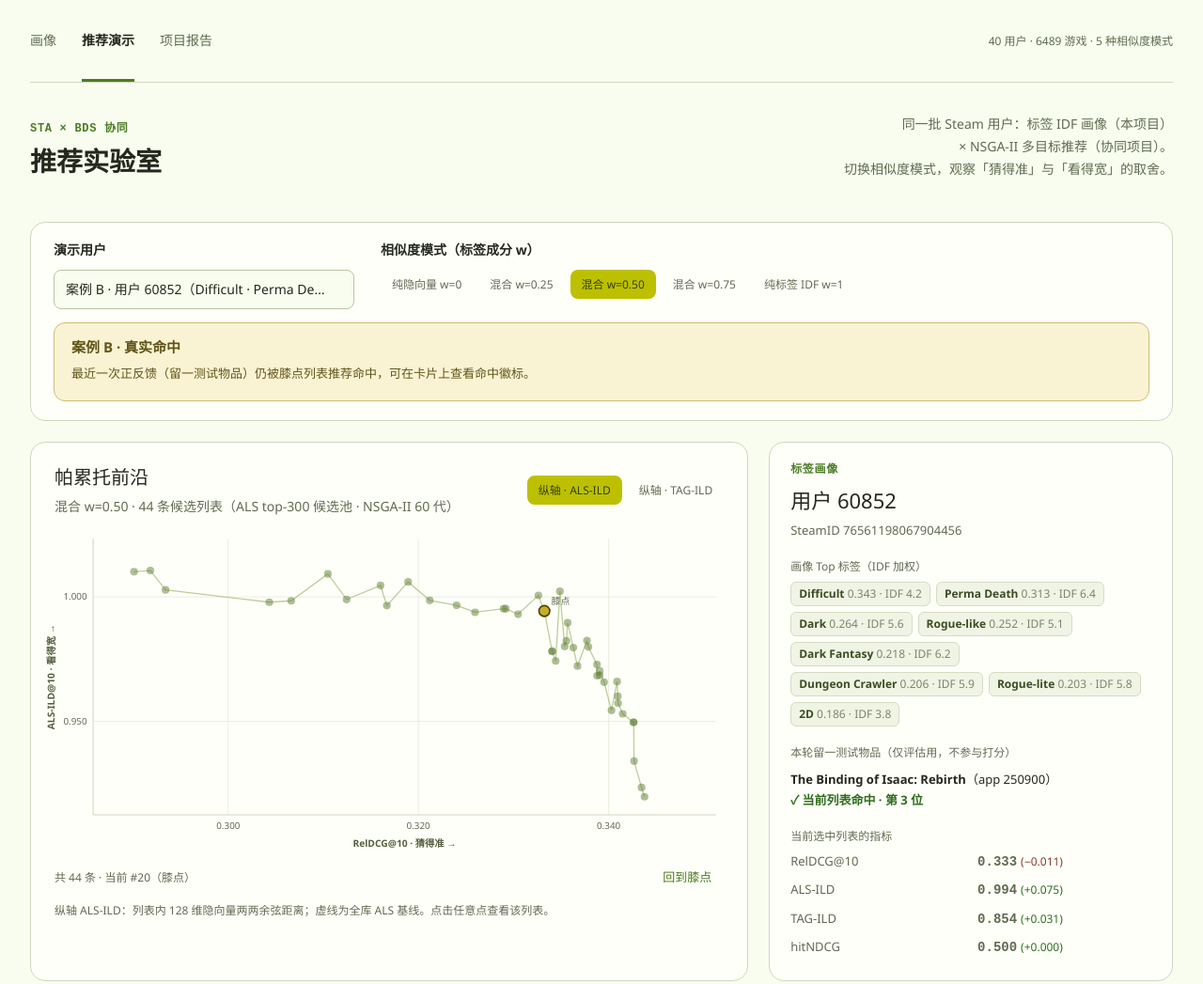
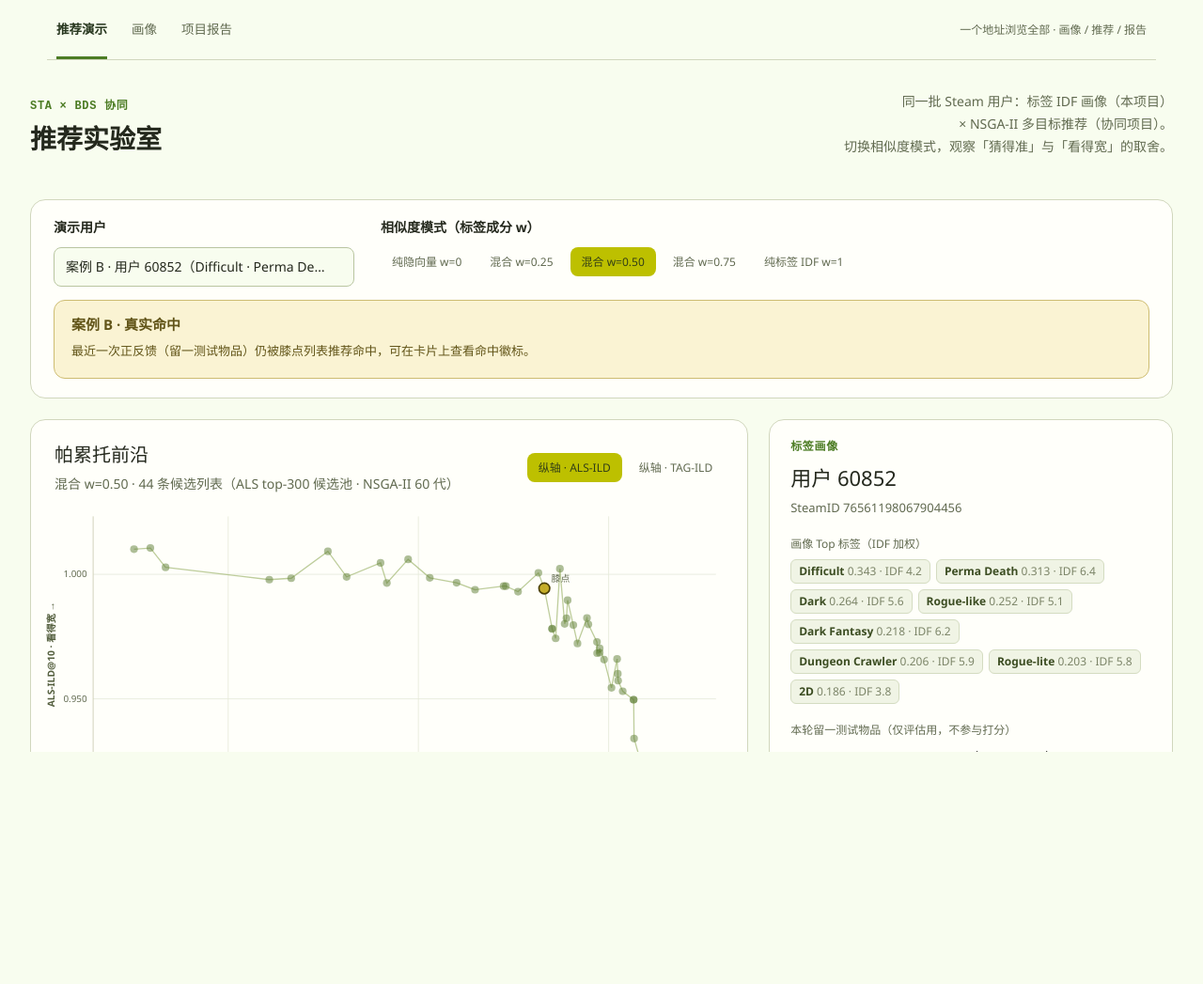
Before and after one commit to hanjiusi/steam_combnation_programme, a website: page docs/index.html in a window 1280 px wide. Shown: the top 1047 px of the page at 94% size. After the commit the page ends 800 px from the top, so only its background shows below. Drawn offline with Linux system fonts and the light colour scheme.

Commit message:
统一入口:推荐与画像合并为双标签主页(iframe嵌入+hash直达),推荐内容独立为reco.html

```diff
--- a/docs/index.html
+++ b/docs/index.html
@@ -2,86 +2,62 @@
 <html lang="zh-CN" data-theme="lemonade">
 <head>
   <meta charset="utf-8"><meta name="viewport" content="width=device-width,initial-scale=1">
-  <meta name="theme-color" content="#f5f9e8"><meta name="description" content="画像与推荐协同演示：比较 ALS 隐向量与标签 IDF 相似度下的多目标推荐前沿。">
-  <title>推荐实验室 · 画像 × 推荐协同</title>
+  <meta name="theme-color" content="#f5f9e8">
+  <meta name="description" content="Steam 画像 × 推荐协同演示站：一个地址浏览标签画像、多目标推荐与项目报告。">
+  <title>Steam 画像 × 推荐 · 协同演示站</title>
   <link rel="icon" href="favicon.svg" type="image/svg+xml">
-  <link rel="stylesheet" href="lemonade-components.css"><link rel="stylesheet" href="styles.css"><link rel="stylesheet" href="reco.css">
-  <script src="reco.js" type="module"></script>
+  <link rel="stylesheet" href="lemonade-components.css"><link rel="stylesheet" href="styles.css">
+  <style>
+    html,body{height:100%;margin:0}
+    body{display:flex;flex-direction:column;background:var(--bg,#f5f9e8);color:var(--ink,#293820);font:15px/1.6 "Microsoft YaHei","Segoe UI","PingFang SC",sans-serif}
+    .site-header{display:flex;align-items:center;gap:32px;height:64px;flex:0 0 auto;max-width:1180px;width:100%;margin:0 auto;border-bottom:1px solid var(--line,#d1d7bd);padding:0 10px}
+    .header-nav{display:flex;gap:26px;height:100%;align-items:center;font-size:13.5px}
+    .header-nav a{text-decoration:none;color:var(--muted,#667052);display:flex;align-items:center;height:100%;position:relative}
+    .header-nav a.current{color:var(--ink,#293820);font-weight:650}
+    .header-nav a.current:after{content:"";position:absolute;height:3px;background:var(--mint,#4c7c24);bottom:0;width:100%}
+    .header-meta{margin-left:auto;font-size:12px;color:var(--muted,#667052);white-space:nowrap}
+    main{flex:1;min-height:0}
+    main iframe{width:100%;height:100%;border:0;display:block}
+    @media(max-width:760px){.site-header{gap:16px;padding:0 16px}.header-meta{display:none}}
+  </style>
 </head>
 <body>
-  <a class="skip-link" href="#main">跳到主要内容</a>
-  <header class="site-header wrap">
-    <nav class="header-nav" aria-label="页面导航"><a href="profile.html">画像</a><a href="./" class="current">推荐演示</a><a href="report.html">项目报告</a></nav>
-    <div class="header-meta"><span id="reco-status">正在检查实验数据</span></div>
+  <header class="site-header">
+    <nav class="header-nav" aria-label="页面导航" role="tablist">
+      <a href="#reco" data-tab-link="reco" role="tab" aria-selected="true">推荐演示</a>
+      <a href="#profile" data-tab-link="profile" role="tab" aria-selected="false">画像</a>
+      <a href="report.html">项目报告</a>
+    </nav>
+    <div class="header-meta">一个地址浏览全部 · 画像 / 推荐 / 报告</div>
   </header>
-  <main class="wrap" id="main">
-    <section class="intro" aria-labelledby="intro-title">
-      <div class="intro-copy">
-        <div><p class="eyebrow">STA × BDS 协同</p><h1 id="intro-title">推荐实验室</h1></div>
-        <p class="intro-description">同一批 Steam 用户：标签 IDF 画像（本项目）<br>× NSGA-II 多目标推荐（协同项目）。<br>切换相似度模式，观察「猜得准」与「看得宽」的取舍。</p>
-      </div>
-    </section>
-
-    <section id="error-panel" class="error-panel" hidden role="alert"><span aria-hidden="true">!</span><div><strong id="error-title">推荐数据加载失败</strong><p id="error-message"></p></div></section>
-
-    <section class="panel card controls-card" aria-label="演示控制">
-      <div class="control-grid">
-        <div><label class="control-label" for="user-select">演示用户</label><select id="user-select" class="select" aria-label="选择演示用户"></select></div>
-        <div><span class="control-label" id="mode-label">相似度模式（标签成分 w）</span><div id="mode-tabs" class="filter-tabs" role="tablist" aria-labelledby="mode-label"></div></div>
-      </div>
-      <div id="case-banner" class="scope-banner" hidden aria-live="polite"><strong id="case-title"></strong><p id="case-message"></p></div>
-    </section>
-
-    <div class="reco-grid">
-      <section class="panel card" aria-labelledby="pareto-title">
-        <div class="section-heading">
-          <div><h2 id="pareto-title">帕累托前沿</h2><p id="pareto-caption">每个点是一条 Top-10 列表。</p></div>
-          <div class="yaxis-toggle" role="group" aria-label="纵轴指标">
-            <button type="button" class="filter-tab yaxis" data-axis="als">纵轴 · ALS-ILD</button>
-            <button type="button" class="filter-tab yaxis" data-axis="tag">纵轴 · TAG-ILD</button>
-          </div>
-        </div>
-        <div class="pareto-wrap"><svg id="pareto-svg" viewBox="0 0 900 430" role="img" aria-label="帕累托前沿散点图：横轴 RelDCG，纵轴 ILD"></svg></div>
-        <div class="pareto-actions"><span id="pareto-count"></span><button type="button" class="btn btn-sm btn-ghost text-button" id="knee-btn">回到膝点</button></div>
-        <p class="graph-footnote" id="pareto-footnote"></p>
-      </section>
-
-      <aside class="panel card user-panel" aria-labelledby="user-title">
-        <p class="eyebrow">标签画像</p>
-        <h2 id="user-title">…</h2>
-        <p id="user-meta"></p>
-        <p class="evidence-label">画像 Top 标签（IDF 加权）</p>
-        <div id="top-tags" class="chips"></div>
-        <p class="evidence-label">本轮留一测试物品（仅评估用，不参与打分）</p>
-        <div id="test-truth"></div>
-        <p class="evidence-label">当前选中列表的指标</p>
-        <div id="point-metrics" class="point-metrics"></div>
-      </aside>
-    </div>
-
-    <section class="panel card" aria-labelledby="cards-title">
-      <div class="section-heading">
-        <div><h2 id="cards-title">Top-10 推荐</h2><p id="cards-caption"></p></div>
-        <div class="graph-key"><span><i class="key-dot" style="background:#e3f0cd;border-color:#9cb167"></i>与画像标签重合</span><span><i class="key-dot" style="background:#e2efd0;border-color:#a9bf72"></i>命中留一测试</span></div>
-      </div>
-      <div id="reco-cards" class="reco-cards"></div>
-      <div class="baseline-row" id="baseline-row">
-        <div class="baseline-head"><b>对照 · ALS 基线 Top-10</b><span id="baseline-metrics"></span></div>
-        <div id="baseline-list" class="baseline-list"></div>
-      </div>
-    </section>
-
-    <section class="panel card" aria-labelledby="knee-title">
-      <div class="section-heading"><div><h2 id="knee-title">5 种模式的膝点对比</h2><p>全体 40 用户膝点均值 · 同一候选池 · 两把尺子同测</p></div></div>
-      <div class="knee-bars" id="knee-bars"></div>
-      <p class="dimension-note" id="knee-note"></p>
-    </section>
-
-    <section class="method-panel">
-      <h2>实验口径</h2>
-      <details><summary>指标定义、数据来源与校验</summary><div id="method-details"></div></details>
-    </section>
+  <main>
+    <iframe id="frame-reco" data-src="reco.html" title="推荐实验室"></iframe>
+    <iframe id="frame-profile" data-src="profile.html" title="游戏偏好画像" style="display:none"></iframe>
   </main>
-  <footer class="site-footer wrap"><span>公开静态演示 · 数据取自离线实验快照</span><span>画像：Steam Taste Atlas（标签 IDF） · 推荐：bigdata_steam（NSGA-II）</span></footer>
+  <script>
+    (function () {
+      var frames = { reco: document.getElementById('frame-reco'), profile: document.getElementById('frame-profile') };
+      var links = document.querySelectorAll('[data-tab-link]');
+      function apply() {
+        var tab = location.hash === '#profile' ? 'profile' : 'reco';
+        Object.keys(frames).forEach(function (key) {
+          var frame = frames[key];
+          if (key === tab) {
+            if (!frame.getAttribute('src')) frame.setAttribute('src', frame.getAttribute('data-src'));
+            frame.style.display = 'block';
+          } else {
+            frame.style.display = 'none';
+          }
+        });
+        links.forEach(function (link) {
+          var on = link.getAttribute('data-tab-link') === tab;
+          link.classList.toggle('current', on);
+          link.setAttribute('aria-selected', String(on));
+        });
+      }
+      window.addEventListener('hashchange', apply);
+      apply();
+    })();
+  </script>
 </body>
 </html>
--- /dev/null
+++ b/docs/reco.html
@@ -0,0 +1,89 @@
+<!doctype html>
+<html lang="zh-CN" data-theme="lemonade">
+<head>
+  <meta charset="utf-8"><meta name="viewport" content="width=device-width,initial-scale=1">
+  <meta name="theme-color" content="#f5f9e8"><meta name="description" content="画像与推荐协同演示：比较 ALS 隐向量与标签 IDF 相似度下的多目标推荐前沿。">
+  <title>推荐实验室 · 画像 × 推荐协同</title>
+  <link rel="icon" href="favicon.svg" type="image/svg+xml">
+  <link rel="stylesheet" href="lemonade-components.css"><link rel="stylesheet" href="styles.css"><link rel="stylesheet" href="reco.css">
+  <script src="reco.js" type="module"></script>
+  <script>if(window.self!==window.top)document.documentElement.classList.add('embedded');</script>
+  <style>.embedded .site-header{display:none}</style>
+</head>
+<body>
+  <a class="skip-link" href="#main">跳到主要内容</a>
+  <header class="site-header wrap">
+    <nav class="header-nav" aria-label="页面导航"><a href="./#profile">画像</a><a href="./" class="current">推荐演示</a><a href="report.html">项目报告</a></nav>
+    <div class="header-meta"><span id="reco-status">正在检查实验数据</span></div>
+  </header>
+  <main class="wrap" id="main">
+    <section class="intro" aria-labelledby="intro-title">
+      <div class="intro-copy">
+        <div><p class="eyebrow">STA × BDS 协同</p><h1 id="intro-title">推荐实验室</h1></div>
+        <p class="intro-description">同一批 Steam 用户：标签 IDF 画像（本项目）<br>× NSGA-II 多目标推荐（协同项目）。<br>切换相似度模式，观察「猜得准」与「看得宽」的取舍。</p>
+      </div>
+    </section>
+
+    <section id="error-panel" class="error-panel" hidden role="alert"><span aria-hidden="true">!</span><div><strong id="error-title">推荐数据加载失败</strong><p id="error-message"></p></div></section>
+
+    <section class="panel card controls-card" aria-label="演示控制">
+      <div class="control-grid">
+        <div><label class="control-label" for="user-select">演示用户</label><select id="user-select" class="select" aria-label="选择演示用户"></select></div>
+        <div><span class="control-label" id="mode-label">相似度模式（标签成分 w）</span><div id="mode-tabs" class="filter-tabs" role="tablist" aria-labelledby="mode-label"></div></div>
+      </div>
+      <div id="case-banner" class="scope-banner" hidden aria-live="polite"><strong id="case-title"></strong><p id="case-message"></p></div>
+    </section>
+
+    <div class="reco-grid">
+      <section class="panel card" aria-labelledby="pareto-title">
+        <div class="section-heading">
+          <div><h2 id="pareto-title">帕累托前沿</h2><p id="pareto-caption">每个点是一条 Top-10 列表。</p></div>
+          <div class="yaxis-toggle" role="group" aria-label="纵轴指标">
+            <button type="button" class="filter-tab yaxis" data-axis="als">纵轴 · ALS-ILD</button>
+            <button type="button" class="filter-tab yaxis" data-axis="tag">纵轴 · TAG-ILD</button>
+          </div>
+        </div>
+        <div class="pareto-wrap"><svg id="pareto-svg" viewBox="0 0 900 430" role="img" aria-label="帕累托前沿散点图：横轴 RelDCG，纵轴 ILD"></svg></div>
+        <div class="pareto-actions"><span id="pareto-count"></span><button type="button" class="btn btn-sm btn-ghost text-button" id="knee-btn">回到膝点</button></div>
+        <p class="graph-footnote" id="pareto-footnote"></p>
+      </section>
+
+      <aside class="panel card user-panel" aria-labelledby="user-title">
+        <p class="eyebrow">标签画像</p>
+        <h2 id="user-title">…</h2>
+        <p id="user-meta"></p>
+        <p class="evidence-label">画像 Top 标签（IDF 加权）</p>
+        <div id="top-tags" class="chips"></div>
+        <p class="evidence-label">本轮留一测试物品（仅评估用，不参与打分）</p>
+        <div id="test-truth"></div>
+        <p class="evidence-label">当前选中列表的指标</p>
+        <div id="point-metrics" class="point-metrics"></div>
+      </aside>
+    </div>
+
+    <section class="panel card" aria-labelledby="cards-title">
+      <div class="section-heading">
+        <div><h2 id="cards-title">Top-10 推荐</h2><p id="cards-caption"></p></div>
+        <div class="graph-key"><span><i class="key-dot" style="background:#e3f0cd;border-color:#9cb167"></i>与画像标签重合</span><span><i class="key-dot" style="background:#e2efd0;border-color:#a9bf72"></i>命中留一测试</span></div>
+      </div>
+      <div id="reco-cards" class="reco-cards"></div>
+      <div class="baseline-row" id="baseline-row">
+        <div class="baseline-head"><b>对照 · ALS 基线 Top-10</b><span id="baseline-metrics"></span></div>
+        <div id="baseline-list" class="baseline-list"></div>
+      </div>
+    </section>
+
+    <section class="panel card" aria-labelledby="knee-title">
+      <div class="section-heading"><div><h2 id="knee-title">5 种模式的膝点对比</h2><p>全体 40 用户膝点均值 · 同一候选池 · 两把尺子同测</p></div></div>
+      <div class="knee-bars" id="knee-bars"></div>
+      <p class="dimension-note" id="knee-note"></p>
+    </section>
+
+    <section class="method-panel">
+      <h2>实验口径</h2>
+      <details><summary>指标定义、数据来源与校验</summary><div id="method-details"></div></details>
+    </section>
+  </main>
+  <footer class="site-footer wrap"><span>公开静态演示 · 数据取自离线实验快照</span><span>画像：Steam Taste Atlas（标签 IDF） · 推荐：bigdata_steam（NSGA-II）</span></footer>
+</body>
+</html>
```
Also changed, not shown: docs/profile.html (+2 -0 lines), docs/report.html (+1 -1 lines).
